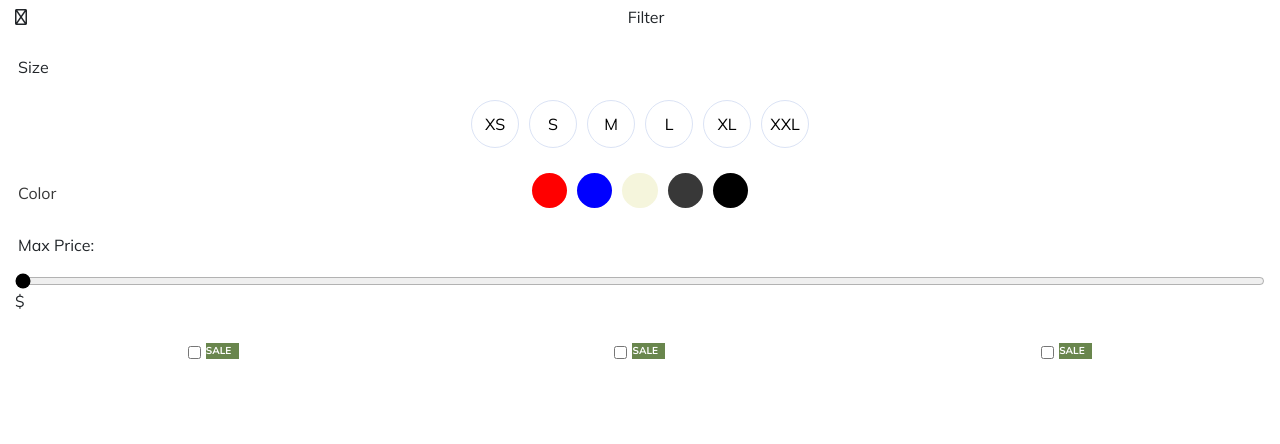
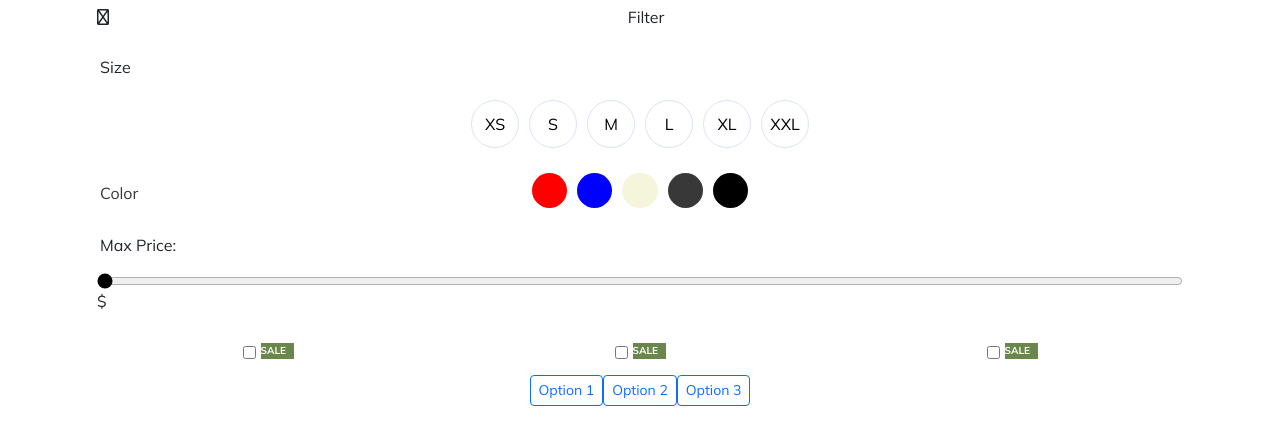
Before and after one commit to PatrikByren/Manero-frontend, a React (Create React App) app: page /shop/filter in a window 1280 px wide. Shown: the top 444 px of the page. Built offline with nearby package versions, Linux system fonts and the light colour scheme.

Commit message:
knappar i filterview

```diff
--- /dev/null
+++ b/src/components/sections/ButtonFilter.js
@@ -0,0 +1,31 @@
+import React, { useState } from 'react';
+import { Button } from 'react-bootstrap';
+
+const FilterComponent = () => {
+    const [selectedFilters, setSelectedFilters] = useState([]);
+
+    const handleFilterClick = (value) => {
+        if (selectedFilters.includes(value)) {
+            setSelectedFilters(selectedFilters.filter((filter) => filter !== value));
+        } else {
+            setSelectedFilters([...selectedFilters, value]);
+        }
+    };
+
+    return (
+        <div className='d-flex justify-content-center align-items-center'>
+            <Button variant={selectedFilters.includes('Option1') ? 'primary' : 'outline-primary'} size="sm" onClick={() => handleFilterClick('Option1')}>
+                Option 1
+            </Button>
+            <Button variant={selectedFilters.includes('Option2') ? 'primary' : 'outline-primary'} size="sm" onClick={() => handleFilterClick('Option2')}>
+                Option 2
+            </Button>
+            <Button variant={selectedFilters.includes('Option3') ? 'primary' : 'outline-primary'} size="sm" onClick={() => handleFilterClick('Option3')}>
+                Option 3
+            </Button>
+            {/* Add more buttons for other filter options */}
+        </div>
+    );
+};
+
+export default FilterComponent;
--- a/src/views/FilterView.js
+++ b/src/views/FilterView.js
@@ -2,15 +2,17 @@ import React from 'react'
 import Header from '../components/sections/Header'
 import SizeAndColor from '../components/sections/SizeAndColor'
 import PriceChecksTags from '../components/sections/PriceChecksTags'
+import FilterComponent from '../components/sections/ButtonFilter'
 
 const FilterView = () => {
   return (
-    <>
-    <Header title={"Filter"} icon={"fa-regular fa-chevron-left"}/>
-    <SizeAndColor/>
-    <PriceChecksTags/>
-    </>
+    <div className='container'>
+      <Header title={"Filter"} icon={"fa-regular fa-chevron-left"} />
+      <SizeAndColor />
+      <PriceChecksTags />
+      <FilterComponent />
+    </div>
   )
 }
 
-export default FilterView
+export default FilterView;
```
